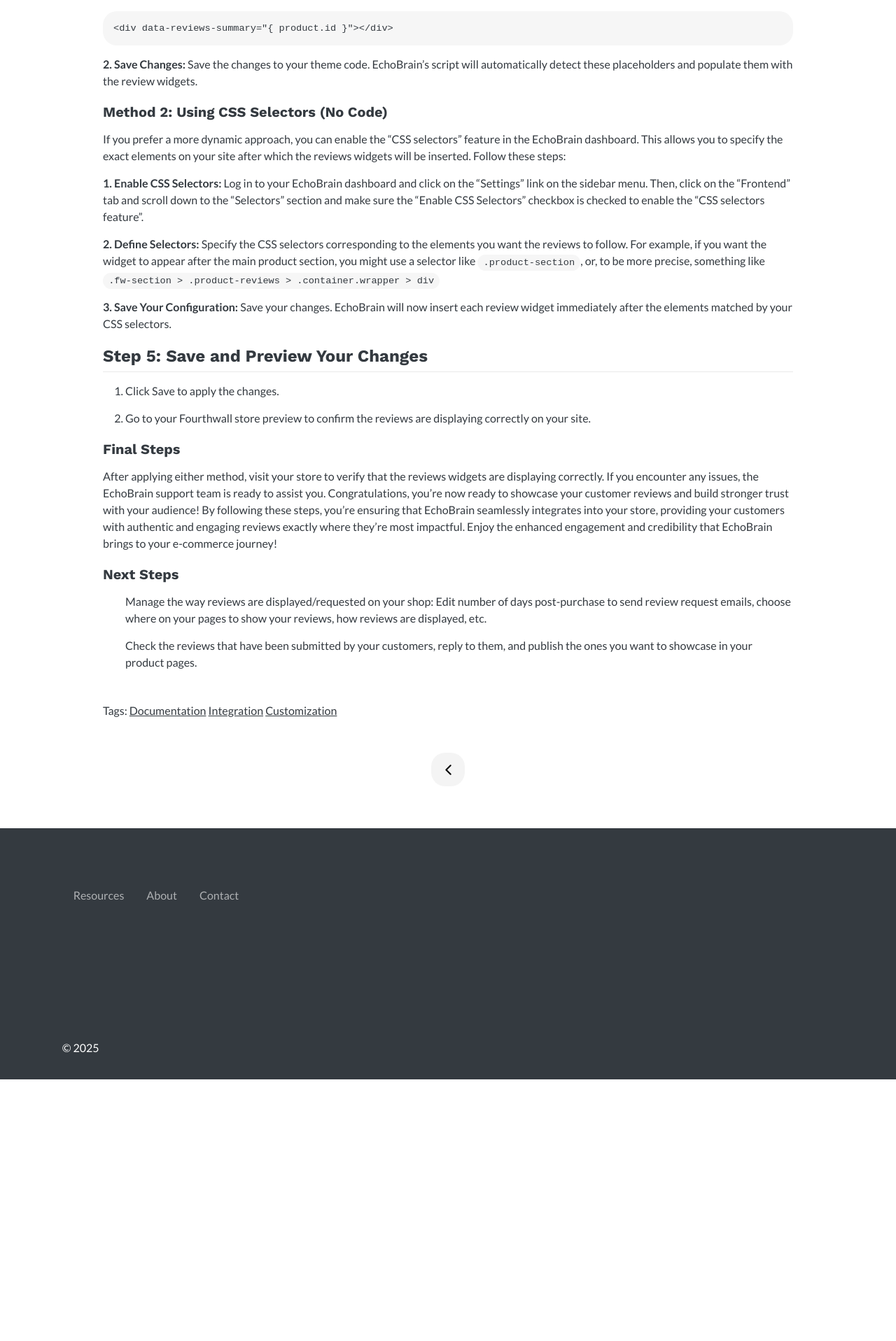
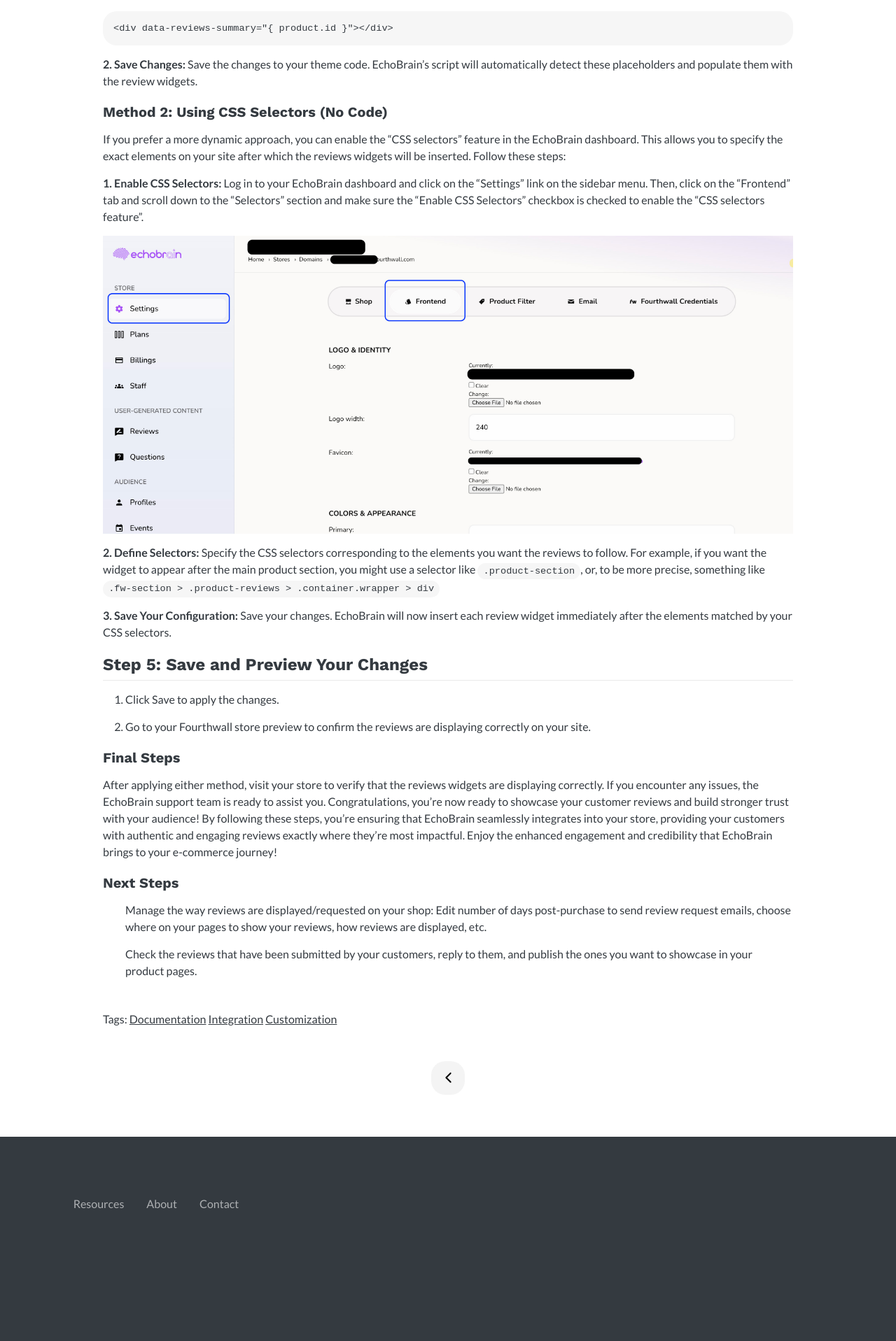
Before and after one commit to echo-brain/echo-brain.github.io, a Jekyll site: the page built from _posts/2025-02-13-fourthwall-reviews-quick-start.md, in a window 1280 px wide. Shown: the part 4483-6400 px from the top of the page at 70% size. Built offline with Jekyll 4.4.1, drawn with Linux system fonts in a browser that asks for light colours; before the commit the page ends 6026 px from its top, so only the background shows below that.

Commit message:
Update 2025-02-13-fourthwall-reviews-quick-start.md

```diff
--- a/_posts/2025-02-13-fourthwall-reviews-quick-start.md
+++ b/_posts/2025-02-13-fourthwall-reviews-quick-start.md
@@ -83,6 +83,12 @@
 
  **1. Enable CSS Selectors:** Log in to your EchoBrain dashboard and click on the "Settings" link on the sidebar menu. Then, click on the "Frontend" tab and scroll down to the "Selectors" section and make sure the "Enable CSS Selectors" checkbox is checked to enable the "CSS selectors feature".
 
+
+![Echobrain dashboard reviews frontend settings](/assets/posts/new_echobrain_dashboard_reviews_frontend_settings.jpg)
+
+
+
+
  **2. Define Selectors:** Specify the CSS selectors corresponding to the elements you want the reviews to follow. For example, if you want the widget to appear after the main product section, you might use a selector like `.product-section`, or, to be more precise, something like `.fw-section > .product-reviews > .container.wrapper > div`
 
  **3. Save Your Configuration:** Save your changes. EchoBrain will now insert each review widget immediately after the elements matched by your CSS selectors.
```
